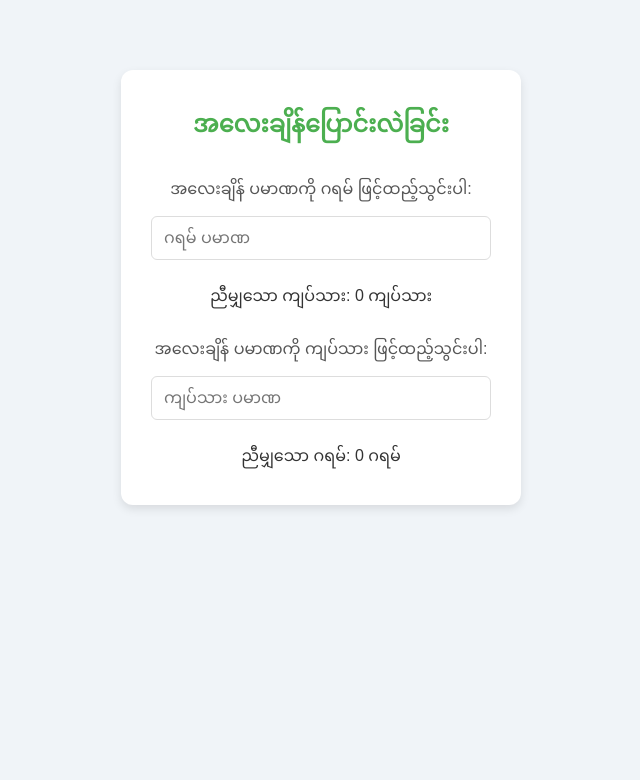
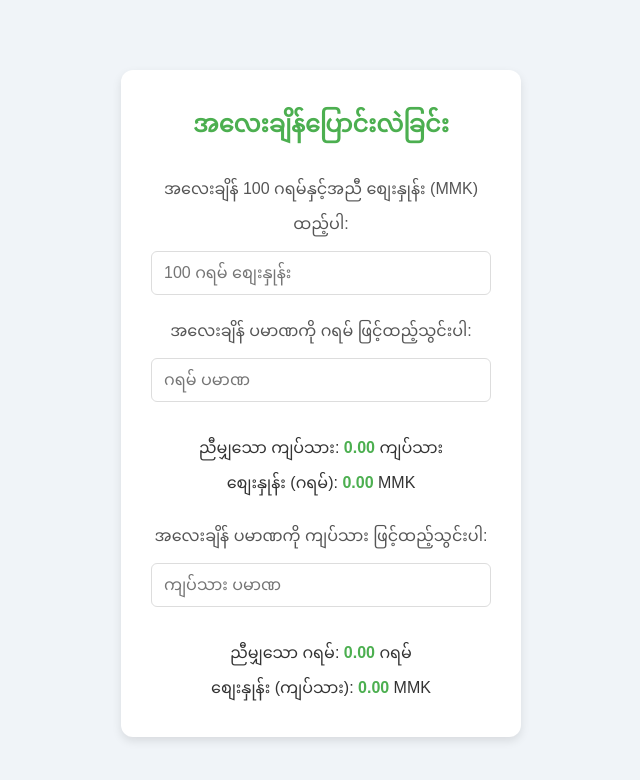
Before and after one commit to zwe-lwin-00/Gram-and-Kyat-Thar-Converter, a plain HTML site: page index.html in a window 1280 px wide. Shown: the whole page, without its empty margins (319-959 px from the left). Drawn offline with Linux system fonts and the light colour scheme.

Commit message:
Update index.html

```diff
--- a/index.html
+++ b/index.html
@@ -19,7 +19,7 @@
             justify-content: center;
             align-items: flex-start; /* Align to the top */
             padding: 20px;
-            min-height: 100vh; /* Ensure content takes full viewport height */
+            min-height: 100vh;
         }
 
         .container {
@@ -31,7 +31,7 @@
             max-width: 400px;
             text-align: center;
             transition: all 0.3s ease-in-out;
-            margin-top: 50px; /* Add margin from the top */
+            margin-top: 50px;
         }
 
         .container h1 {
@@ -63,11 +63,17 @@
             border-color: #4CAF50;
         }
 
-        #result {
-            margin-top: 20px;
-            font-size: 18px;
+        /* Result Section Styles */
+        .result {
+            margin-top: 10px;
+            font-size: 16px;
             color: #333;
             font-weight: 500;
+        }
+
+        .result span {
+            font-weight: bold;
+            color: #4CAF50;
         }
 
         button {
@@ -128,7 +134,6 @@
                 font-size: 12px;
             }
         }
-
     </style>
 </head>
 <body>
@@ -136,12 +141,19 @@
     <div class="container">
         <h1>အလေးချိန်ပြောင်းလဲခြင်း</h1>
 
+        <!-- Price per 100 grams Input Block -->
+        <div>
+            <label for="pricePer100Grams">အလေးချိန် 100 ဂရမ်နှင့်အညီ စျေးနှုန်း (MMK) ထည့်ပါ:</label>
+            <input type="number" id="pricePer100Grams" placeholder="100 ဂရမ် စျေးနှုန်း" oninput="calculatePrice()">
+        </div>
+
         <!-- Grams to Kyattha Conversion Block -->
         <div>
             <label for="gramsInput">အလေးချိန် ပမာဏကို ဂရမ် ဖြင့်ထည့်သွင်းပါ:</label>
-            <input type="number" id="gramsInput" placeholder="ဂရမ် ပမာဏ" oninput="convertToKyattha()">
-            <div id="gramsResult">
-                <p>ညီမျှသော ကျပ်သား: <span id="kyatthaOutput">0</span> ကျပ်သား</p>
+            <input type="number" id="gramsInput" placeholder="ဂရမ် ပမာဏ" oninput="convertToKyattha(); calculatePrice();">
+            <div class="result" id="gramsResult">
+                <p>ညီမျှသော ကျပ်သား: <span id="kyatthaOutput">0.00</span> ကျပ်သား</p>
+                <p>စျေးနှုန်း (ဂရမ်): <span id="pricePerGramOutput">0.00</span> MMK</p>
             </div>
         </div>
         <br>
@@ -149,12 +161,12 @@
         <!-- Kyattha to Grams Conversion Block -->
         <div>
             <label for="kyatthaInput">အလေးချိန် ပမာဏကို ကျပ်သား ဖြင့်ထည့်သွင်းပါ:</label>
-            <input type="number" id="kyatthaInput" placeholder="ကျပ်သား ပမာဏ" oninput="convertToGrams()">
-            <div id="kyatthaResult">
-                <p>ညီမျှသော ဂရမ်: <span id="gramsOutput">0</span> ဂရမ်</p>
+            <input type="number" id="kyatthaInput" placeholder="ကျပ်သား ပမာဏ" oninput="convertToGrams(); calculatePrice();">
+            <div class="result" id="kyatthaResult">
+                <p>ညီမျှသော ဂရမ်: <span id="gramsOutput">0.00</span> ဂရမ်</p>
+                <p>စျေးနှုန်း (ကျပ်သား): <span id="pricePerKyatthaOutput">0.00</span> MMK</p>
             </div>
         </div>
-
     </div>
 
     <script>
@@ -167,7 +179,6 @@
                 const kyattha = grams / kyatthaConversionFactor;
                 document.getElementById("kyatthaOutput").innerText = kyattha.toFixed(2);
             } else {
-                // If the input is empty, set the result to 0
                 document.getElementById("kyatthaOutput").innerText = "0.00";
             }
         }
@@ -179,15 +190,31 @@
                 const grams = kyattha * kyatthaConversionFactor;
                 document.getElementById("gramsOutput").innerText = grams.toFixed(2);
             } else {
-                // If the input is empty, set the result to 0
                 document.getElementById("gramsOutput").innerText = "0.00";
             }
         }
 
-        // Convert both Grams to Kyattha and Kyattha to Grams when clicking the button
-        function convertBoth() {
-            convertToKyattha();
-            convertToGrams();
+        // Calculate Price based on entered value
+        function calculatePrice() {
+            const pricePer100Grams = parseFloat(document.getElementById("pricePer100Grams").value);
+            const grams = parseFloat(document.getElementById("gramsInput").value);
+            const kyattha = parseFloat(document.getElementById("kyatthaInput").value);
+
+            if (pricePer100Grams > 0) {
+                if (grams > 0) {
+                    const pricePerGram = (pricePer100Grams / 100) * grams;
+                    document.getElementById("pricePerGramOutput").innerText = pricePerGram.toFixed(2);
+                } else {
+                    document.getElementById("pricePerGramOutput").innerText = "0.00";
+                }
+
+                if (kyattha > 0) {
+                    const pricePerKyattha = (pricePer100Grams / 100) * (kyattha * kyatthaConversionFactor);
+                    document.getElementById("pricePerKyatthaOutput").innerText = pricePerKyattha.toFixed(2);
+                } else {
+                    document.getElementById("pricePerKyatthaOutput").innerText = "0.00";
+                }
+            }
         }
 
     </script>
```
